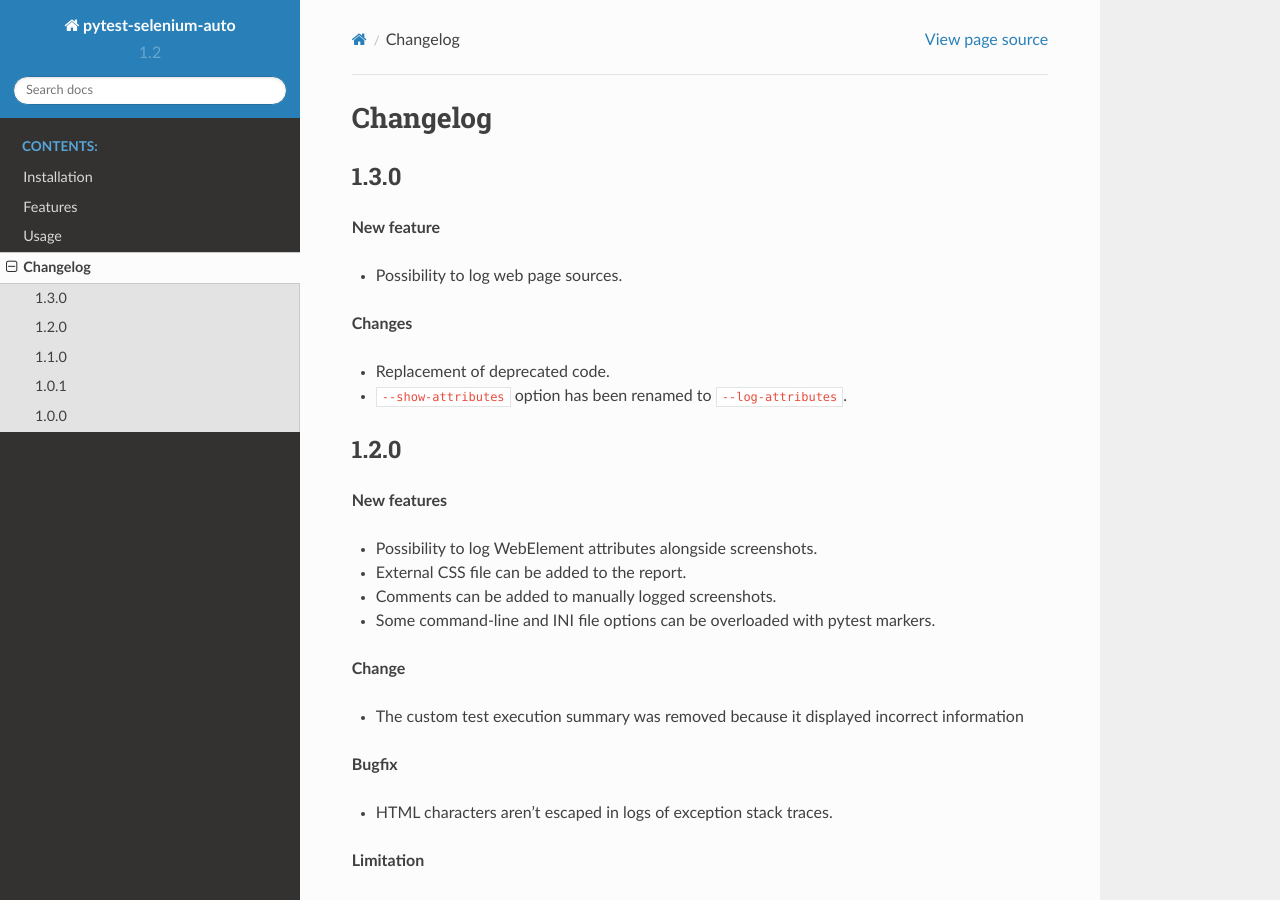
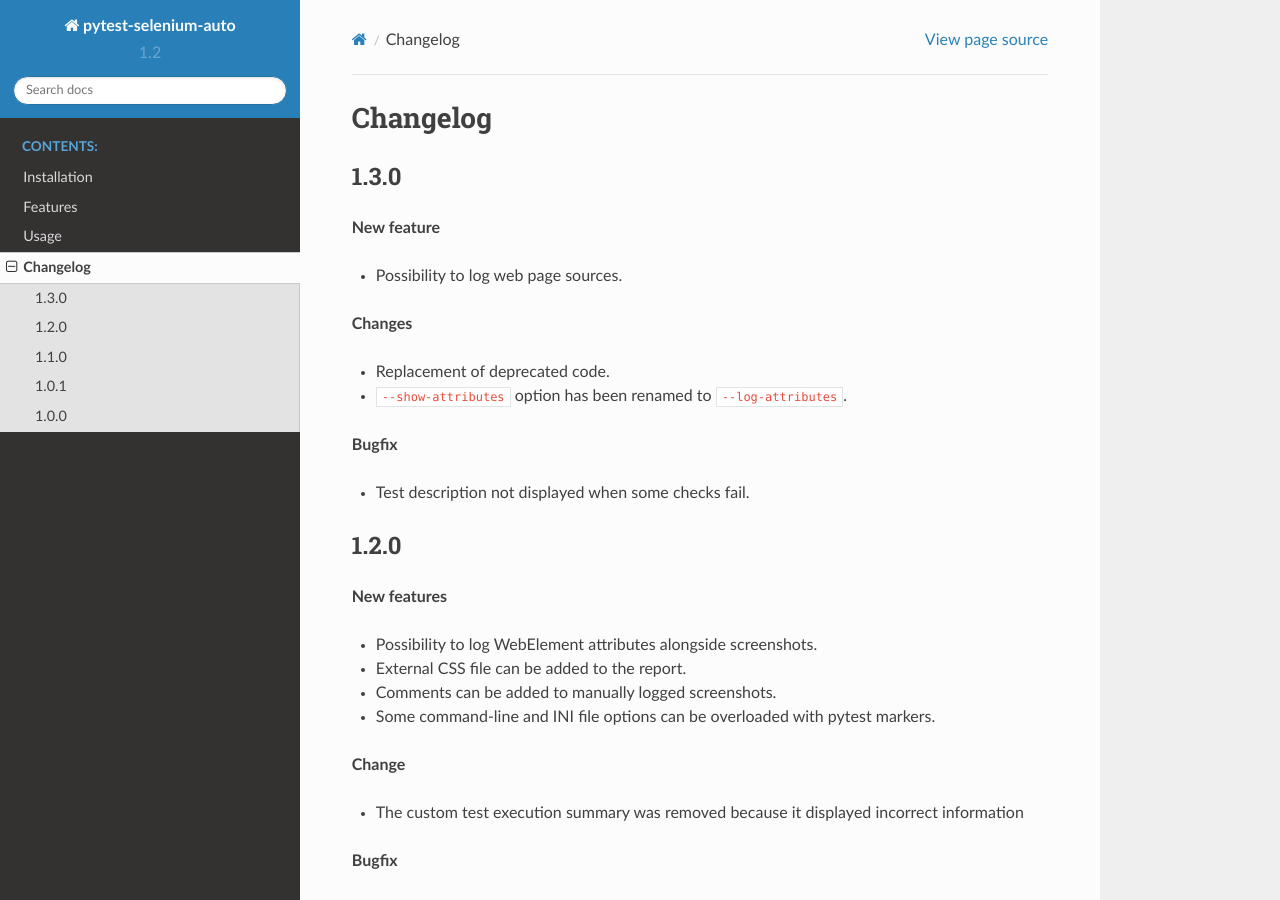
Before and after one commit to harmin-parra/pytest-selenium-auto, a Sphinx documentation site: the page built from docs/changelog.rst, in a window 1280 px wide and 900 px high. Built offline with Sphinx 7.4.7 and the Read the Docs theme 2.0.0, drawn with Linux system fonts in a browser that asks for light colours.

Commit message:
update changelog

```diff
--- a/docs/changelog.rst
+++ b/docs/changelog.rst
@@ -13,6 +13,10 @@
 
 * Replacement of deprecated code.
 * ``--show-attributes`` option has been renamed to ``--log-attributes``.
+
+**Bugfix**
+
+* Test description not displayed when some checks fail.
 
 
 1.2.0
```
